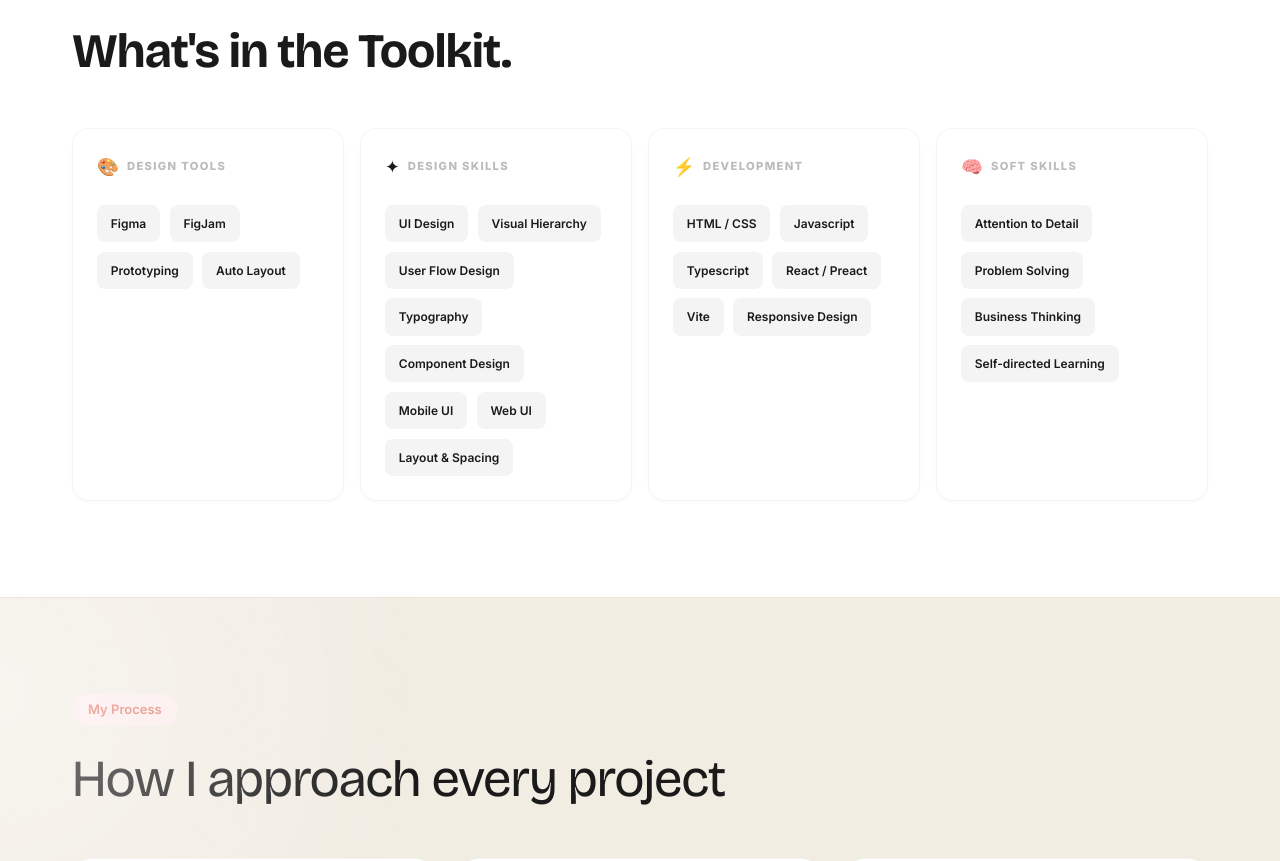
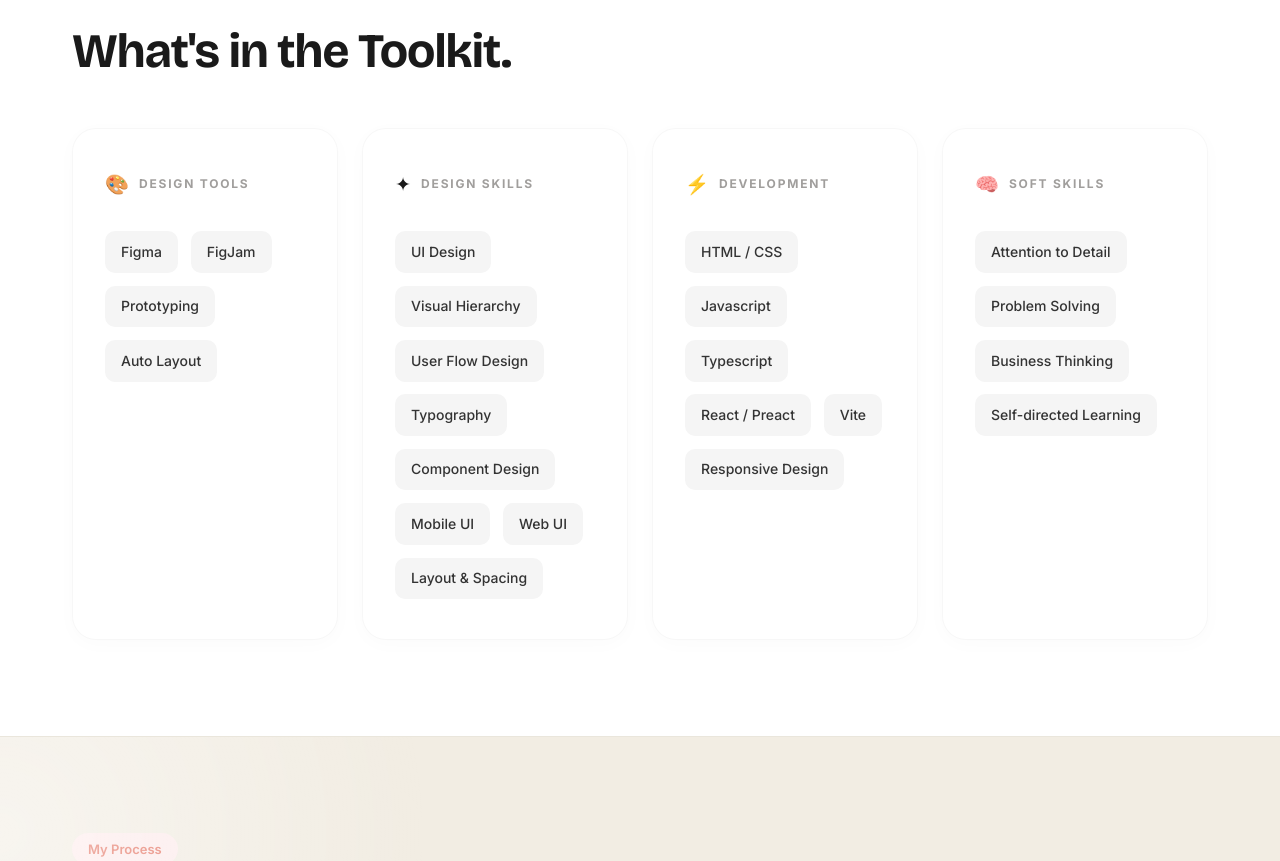
Before and after one commit to kartikrana-08/Portfolio-Kartik, a Preact app: page / in a window 1280 px wide. Shown: the part 2740-3601 px from the top of the page. Built offline with nearby package versions, Linux system fonts and the light colour scheme.

Commit message:
Update all changes

```diff
--- a/src/components/Navbar.tsx
+++ b/src/components/Navbar.tsx
@@ -5,7 +5,7 @@ const TAGLINES: Record<string, { r: string; b: string }> = {
   hero: { r: 'Good Design Is Invisible. ', b: 'Bad Design Is Everywhere.' },
   work: { r: 'Every Pixel Has A Reason. ', b: "Or It Shouldn't Be There." },
   about: { r: "Tools Don't Design Designers Do. ", b: 'Tools Just Get Out Of The Way' },
-  skills: { r: 'The Right Tools ', b: 'The Right Mindset' },
+  skills: { r: 'The Right Tools. ', b: 'The Right Mindset.' },
   process: { r: "Clean Design Isn't About Making Things Pretty — ", b: "It's About Making Things Obvious" },
   contact: { r: 'The Best Design Collaboration ', b: 'Starts With A Single Message' },
 }
--- a/src/components/Skills.tsx
+++ b/src/components/Skills.tsx
@@ -129,33 +129,56 @@ export function Skills() {
   }
 
   const gridStyle: any = {
-    display: 'grid',
-    gridTemplateColumns: `repeat(${gridCols}, 1fr)`,
-    gap: theme.spacing.md,
+    display: 'flex',
+    flexDirection: gridCols === 1 ? 'column' : 'row',
+    flexWrap: gridCols === 2 ? 'wrap' : 'nowrap',
+    gap: theme.spacing.lg,
+    alignItems: 'stretch',
   }
 
-  const cardStyle = (index: number): any => ({
-    background: theme.colors.white,
-    borderRadius: '16px',
-    padding: theme.spacing.lg,
-    border: '1px solid rgba(0, 0, 0, 0.04)',
-    boxShadow: hoveredCard === index ? '0 10px 25px rgba(0, 0, 0, 0.06)' : '0 1px 4px rgba(0, 0, 0, 0.02)',
-    transform: hoveredCard === index ? 'translateY(-4px)' : 'none',
-    transition: 'transform 0.3s ease, box-shadow 0.3s ease',
-    display: 'flex',
-    flexDirection: 'column',
-    cursor: 'default',
-  })
+  const cardStyle = (index: number): any => {
+    let flexStyle = {}
+
+    if (gridCols === 4) {
+      const flexVal = hoveredCard === index ? '2' : (hoveredCard !== null ? '0.66' : '1')
+      flexStyle = { flex: `${flexVal} 1 0%` }
+    } else if (gridCols === 2) {
+      let basis = 'calc(50% - 0.75rem)'
+      if (hoveredCard !== null) {
+        const isSameRow = Math.floor(hoveredCard / 2) === Math.floor(index / 2)
+        if (isSameRow) {
+          basis = hoveredCard === index ? 'calc(65% - 0.75rem)' : 'calc(35% - 0.75rem)'
+        }
+      }
+      flexStyle = { flex: `0 0 ${basis}` }
+    } else {
+      flexStyle = { width: '100%' }
+    }
+
+    return {
+      ...flexStyle,
+      background: theme.colors.white,
+      borderRadius: '24px',
+      padding: '2.5rem 2rem',
+      border: '1px solid rgba(0, 0, 0, 0.03)',
+      boxShadow: hoveredCard === index ? '0 20px 40px rgba(0, 0, 0, 0.04)' : '0 4px 20px rgba(0, 0, 0, 0.02)',
+      transform: hoveredCard === index ? 'translateY(-4px)' : 'none',
+      transition: 'all 600ms cubic-bezier(0.25, 1, 0.5, 1)',
+      display: 'flex',
+      flexDirection: 'column',
+      cursor: 'default',
+      overflow: 'hidden',
+    }
+  }
 
   const tagStyle = (tagId: string): any => ({
-    padding: '0.5rem 0.8rem',
-    fontSize: '0.75rem',
-    fontWeight: 600,
-    color: hoveredTag === tagId ? theme.colors.accentText : theme.colors.textPrimary,
-    borderRadius: '8px',
-    background: hoveredTag === tagId ? theme.colors.accentSoft : '#F4F4F4',
-    transition: 'all 0.15s ease',
-    border: `1px solid ${hoveredTag === tagId ? theme.colors.accentSoft : 'transparent'}`,
+    padding: '0.6rem 1rem',
+    fontSize: '0.875rem',
+    fontWeight: 500,
+    color: hoveredTag === tagId ? theme.colors.accentHover : '#333333',
+    borderRadius: '10px',
+    background: hoveredTag === tagId ? 'rgba(200, 85, 61, 0.06)' : '#F5F5F5',
+    transition: 'all 0.25s ease',
     transform: hoveredTag === tagId ? 'translateY(-1px)' : 'none',
     cursor: 'default',
   })
@@ -178,16 +201,16 @@ export function Skills() {
               onMouseEnter={() => setHoveredCard(index)}
               onMouseLeave={() => setHoveredCard(null)}
             >
-              <div style={{ display: 'flex', alignItems: 'center', gap: '8px', marginBottom: theme.spacing.lg }}>
-                <span style={{ fontSize: '1.1rem' }}>{group.icon}</span>
+              <div style={{ display: 'flex', alignItems: 'center', gap: '10px', marginBottom: '2rem' }}>
+                <span style={{ fontSize: '1.2rem' }}>{group.icon}</span>
                 <span style={{
-                  fontSize: '0.7rem', fontWeight: 800, letterSpacing: '0.12em',
-                  textTransform: 'uppercase', color: '#BBB',
+                  fontSize: '0.75rem', fontWeight: 700, letterSpacing: '0.15em',
+                  textTransform: 'uppercase', color: '#A09E9C',
                 }}>
                   {group.title}
                 </span>
               </div>
-              <div style={{ display: 'flex', flexWrap: 'wrap', gap: '0.6rem' }}>
+              <div style={{ display: 'flex', flexWrap: 'wrap', gap: '0.8rem' }}>
                 {group.items.map((item) => {
                   const tagId = `${group.title}-${item}`
                   return (
```
